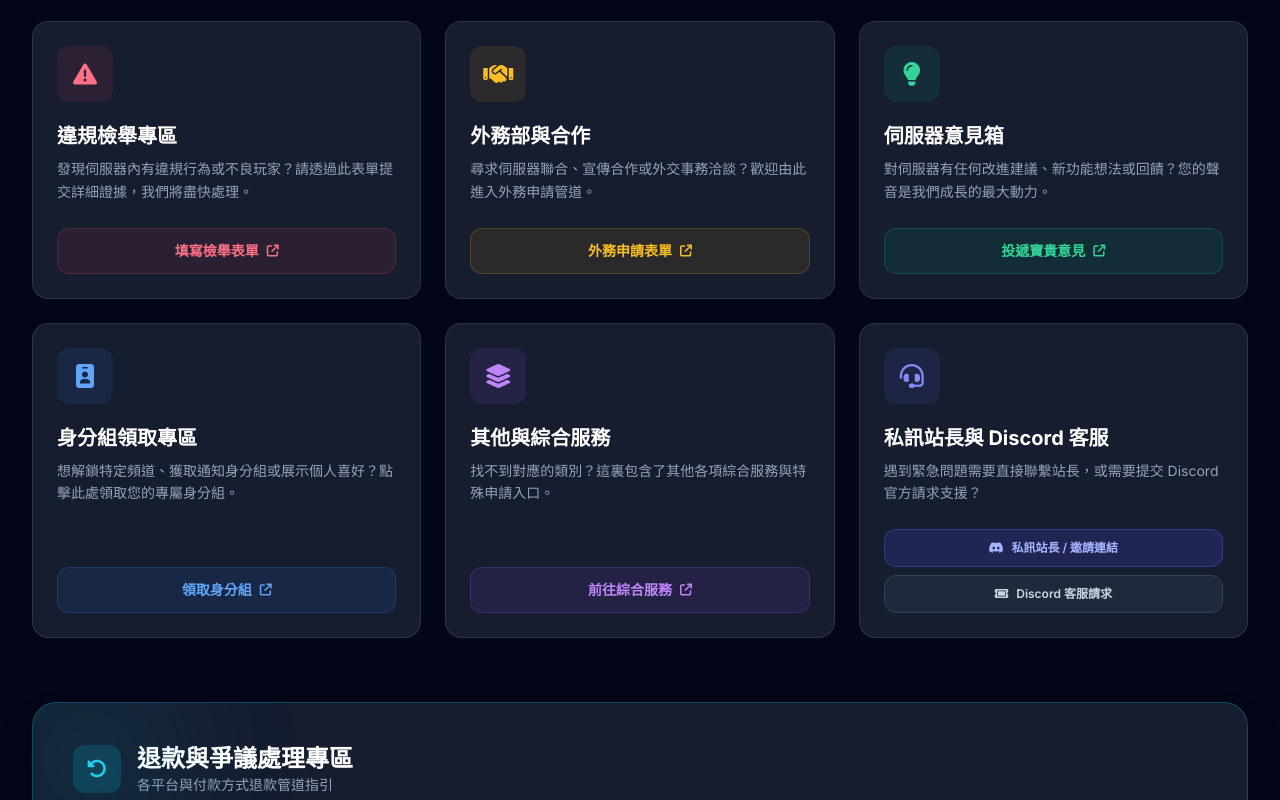
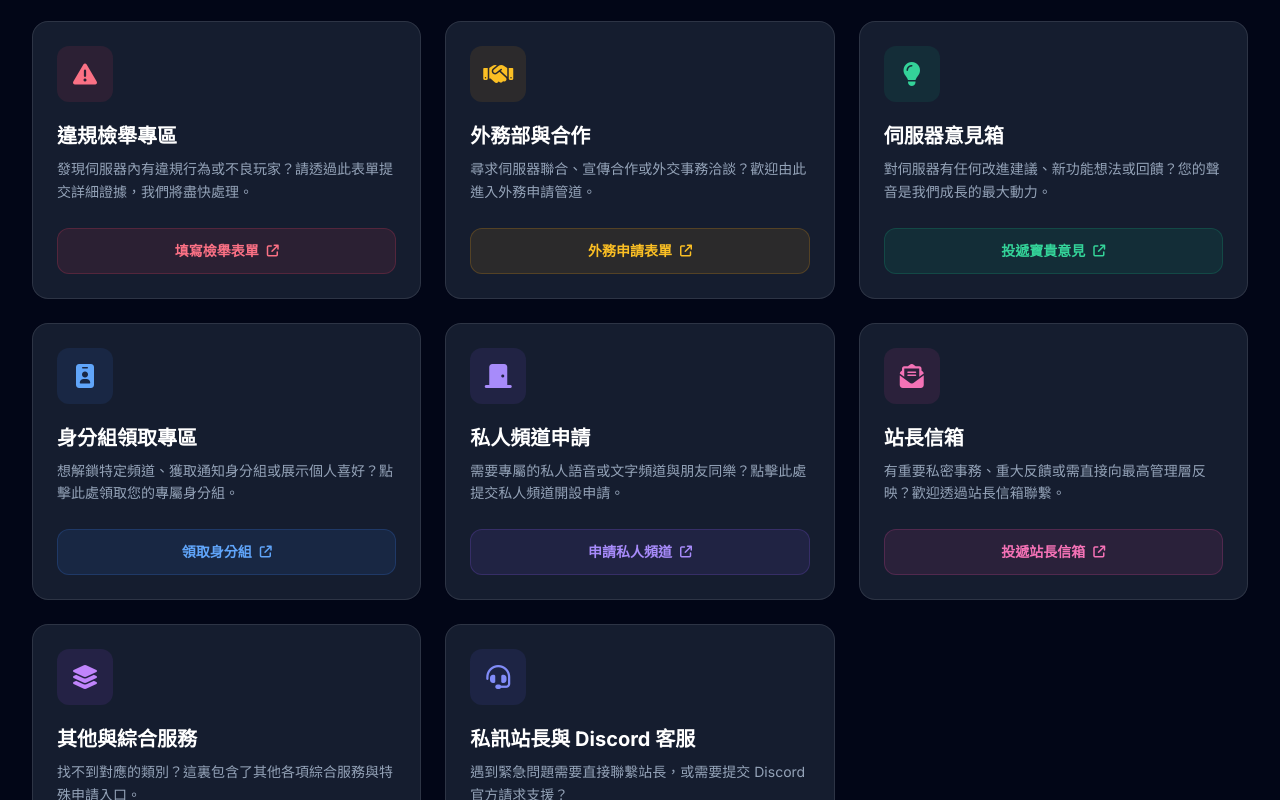
Before and after one commit to tigerfurry0722w/myblog, a plain HTML site: page index.html in a window 1280 px wide. Shown: the part 394-1194 px from the top of the page. Drawn offline with nearby package versions, Linux system fonts and the light colour scheme.

Commit message:
Update index.html

```diff
--- a/index.html
+++ b/index.html
@@ -166,7 +166,41 @@
                 </a>
             </div>
 
-            <!-- 5. 其他與綜合服務 -->
+            <!-- 5. 私人頻道申請 (新增加) -->
+            <div class="glass-card rounded-2xl p-6 transition-all duration-300 hover:-translate-y-1 hover:border-indigo-500/50 hover:shadow-xl hover:shadow-indigo-500/10 flex flex-col justify-between group">
+                <div>
+                    <div class="w-14 h-14 rounded-xl bg-violet-500/10 text-violet-400 flex items-center justify-center text-2xl mb-5 group-hover:scale-110 transition-transform">
+                        <i class="fa-solid fa-door-closed"></i>
+                    </div>
+                    <h3 class="text-xl font-bold text-white mb-2">私人頻道申請</h3>
+                    <p class="text-slate-400 text-sm leading-relaxed mb-6">
+                        需要專屬的私人語音或文字頻道與朋友同樂？點擊此處提交私人頻道開設申請。
+                    </p>
+                </div>
+                <a href="https://forms.gle/GfaUqHnhMTipd1cu9" target="_blank" class="w-full py-3 px-4 rounded-xl bg-violet-500/10 hover:bg-violet-500 text-violet-400 hover:text-white font-semibold text-sm transition-all flex items-center justify-center space-x-2 border border-violet-500/20">
+                    <span>申請私人頻道</span>
+                    <i class="fa-solid fa-arrow-up-right-from-square text-xs"></i>
+                </a>
+            </div>
+
+            <!-- 6. 站長信箱 (新增加) -->
+            <div class="glass-card rounded-2xl p-6 transition-all duration-300 hover:-translate-y-1 hover:border-indigo-500/50 hover:shadow-xl hover:shadow-indigo-500/10 flex flex-col justify-between group">
+                <div>
+                    <div class="w-14 h-14 rounded-xl bg-pink-500/10 text-pink-400 flex items-center justify-center text-2xl mb-5 group-hover:scale-110 transition-transform">
+                        <i class="fa-solid fa-envelope-open-text"></i>
+                    </div>
+                    <h3 class="text-xl font-bold text-white mb-2">站長信箱</h3>
+                    <p class="text-slate-400 text-sm leading-relaxed mb-6">
+                        有重要私密事務、重大反饋或需直接向最高管理層反映？歡迎透過站長信箱聯繫。
+                    </p>
+                </div>
+                <a href="https://forms.gle/63EynZQf4aukvC3aA" target="_blank" class="w-full py-3 px-4 rounded-xl bg-pink-500/10 hover:bg-pink-500 text-pink-400 hover:text-white font-semibold text-sm transition-all flex items-center justify-center space-x-2 border border-pink-500/20">
+                    <span>投遞站長信箱</span>
+                    <i class="fa-solid fa-arrow-up-right-from-square text-xs"></i>
+                </a>
+            </div>
+
+            <!-- 7. 其他與綜合服務 -->
             <div class="glass-card rounded-2xl p-6 transition-all duration-300 hover:-translate-y-1 hover:border-indigo-500/50 hover:shadow-xl hover:shadow-indigo-500/10 flex flex-col justify-between group">
                 <div>
                     <div class="w-14 h-14 rounded-xl bg-purple-500/10 text-purple-400 flex items-center justify-center text-2xl mb-5 group-hover:scale-110 transition-transform">
@@ -183,7 +217,7 @@
                 </a>
             </div>
 
-            <!-- 6. 私訊站長 & 快速客服 -->
+            <!-- 8. 私訊站長 & 快速客服 -->
             <div class="glass-card rounded-2xl p-6 transition-all duration-300 hover:-translate-y-1 hover:border-indigo-500/50 hover:shadow-xl hover:shadow-indigo-500/10 flex flex-col justify-between group">
                 <div>
                     <div class="w-14 h-14 rounded-xl bg-indigo-500/10 text-indigo-400 flex items-center justify-center text-2xl mb-5 group-hover:scale-110 transition-transform">
```
